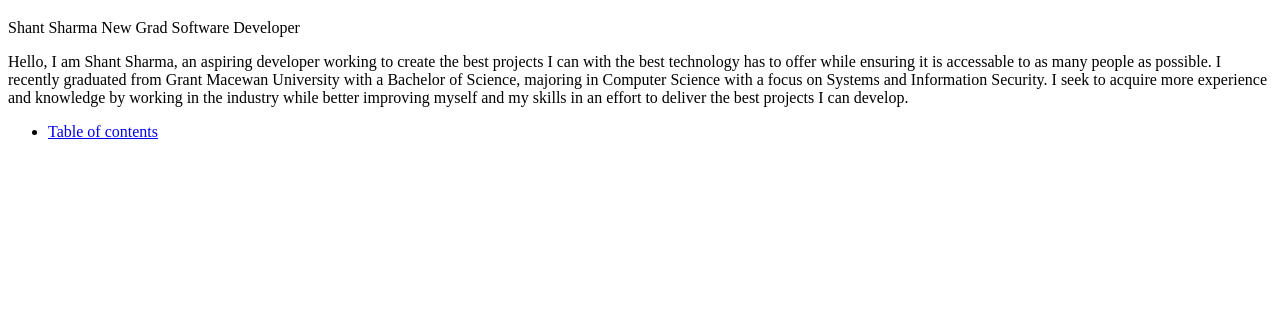
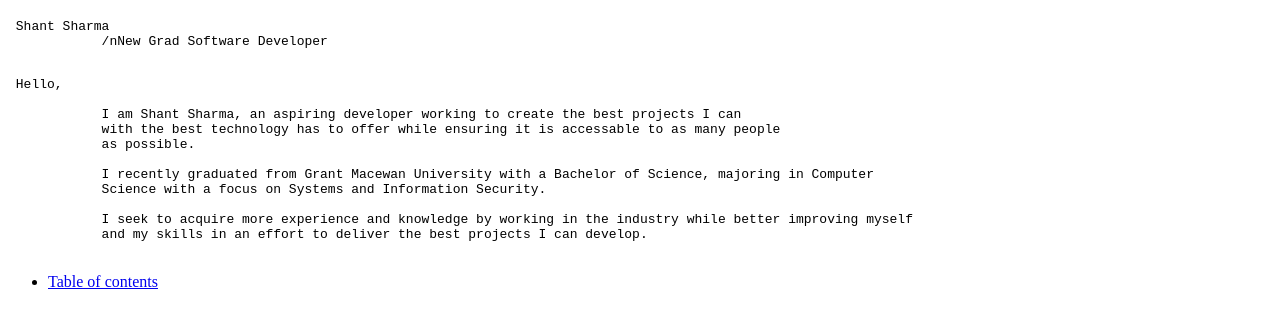
Before and after one commit to shant277/shant277.github.io, a plain HTML site: page index.html in a window 1280 px wide. Shown: the part 61-386 px from the top of the page. Drawn offline with Linux system fonts and the light colour scheme.

Commit message:
Update index.html

```diff
--- a/index.html
+++ b/index.html
@@ -5,11 +5,11 @@
     </head>
     <body>
         <h1>Welcome!</h1>
-        <p> Shant Sharma
-            New Grad Software Developer
-        </p>
+        <pre> Shant Sharma
+            /nNew Grad Software Developer
+        </pre>
 
-        <p> Hello,
+        <pre> Hello,
 
             I am Shant Sharma, an aspiring developer working to create the best projects I can
             with the best technology has to offer while ensuring it is accessable to as many people
@@ -20,7 +20,7 @@
 
             I seek to acquire more experience and knowledge by working in the industry while better improving myself
             and my skills in an effort to deliver the best projects I can develop.
-        </p>
+        </pre>
 
         <p>
             <ul>
```
